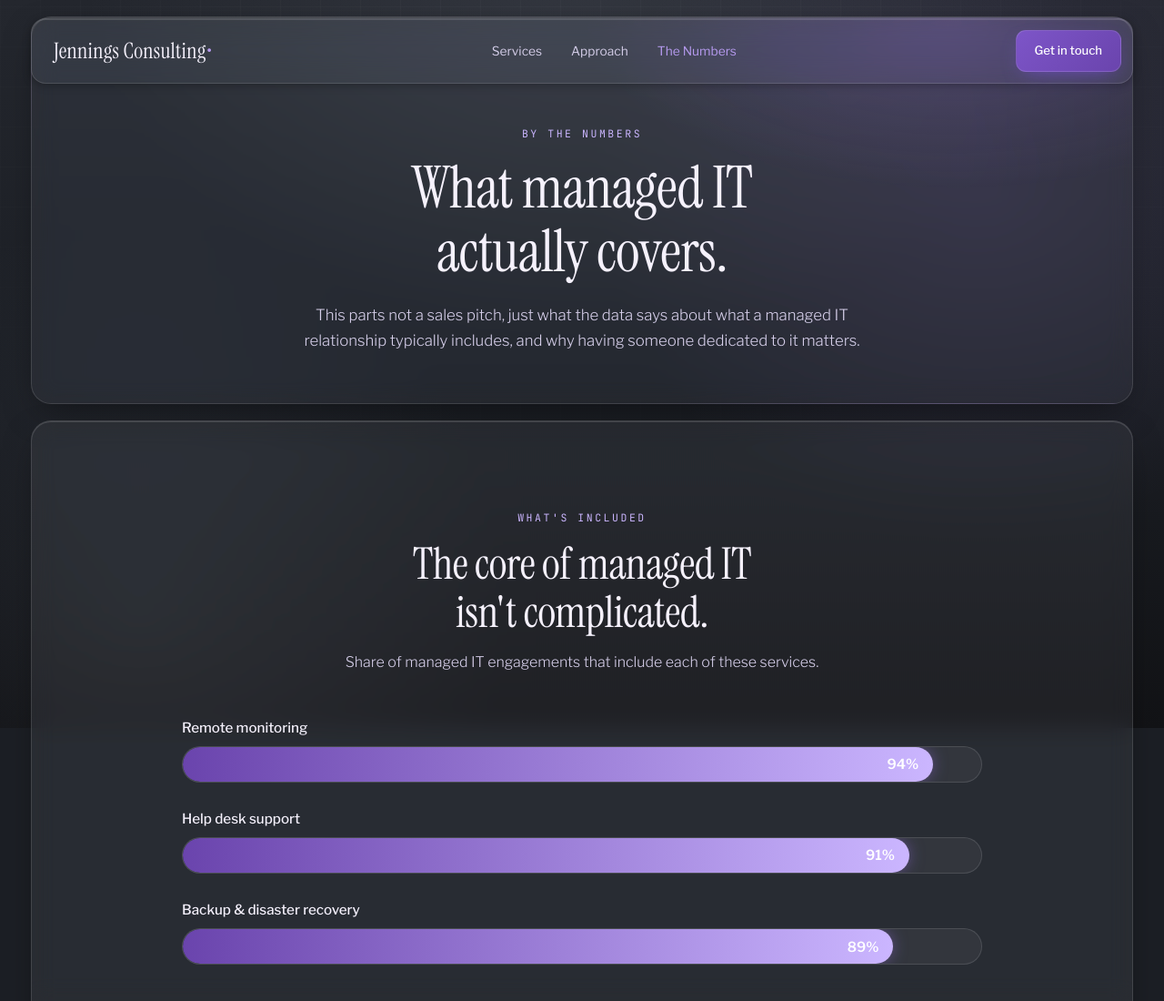
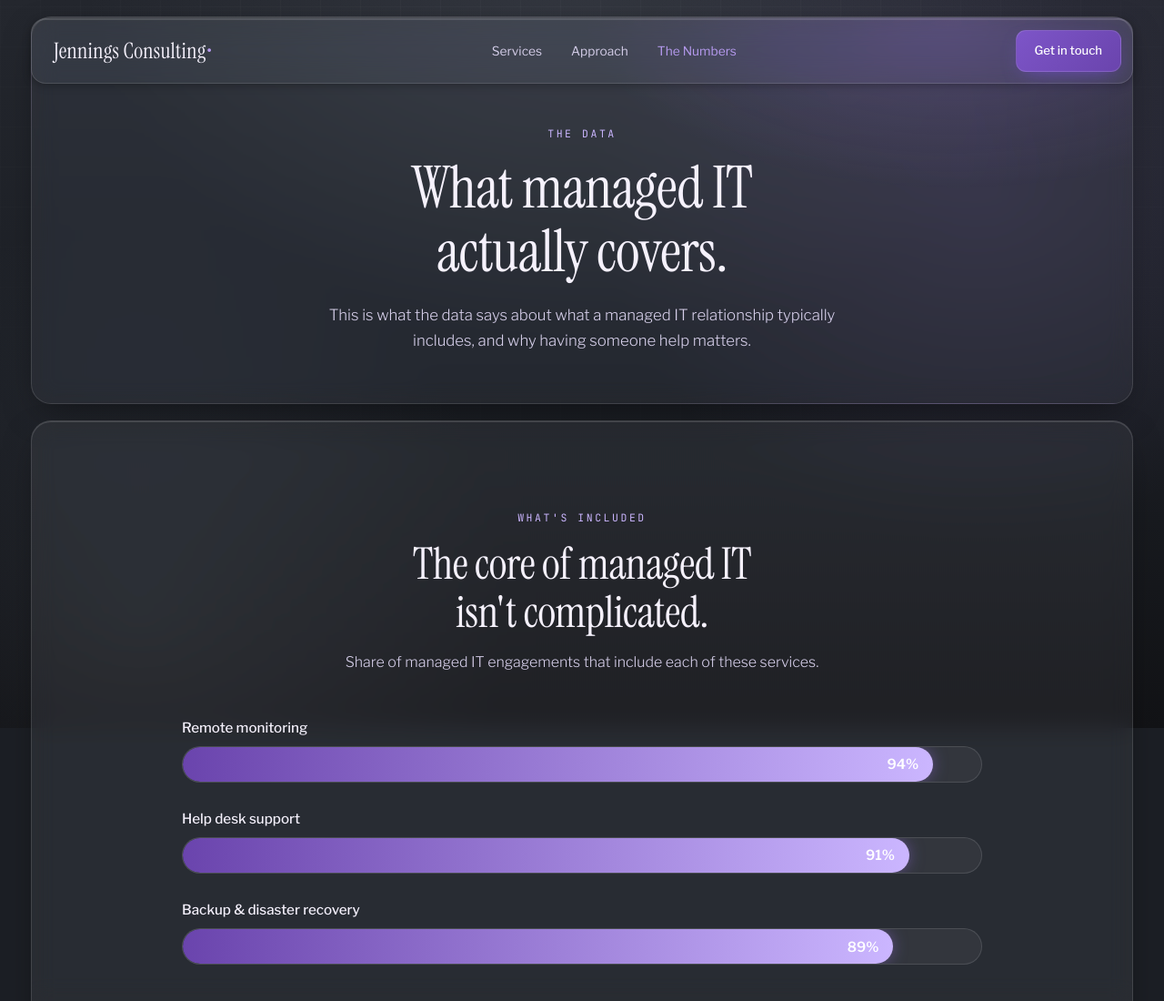
Before and after one commit to VantablackAdmin/JenningsConsulting, a plain HTML site: page stats.html in a window 1280 px wide. Shown: the top 1100 px of the page at 91% size. Drawn offline with nearby package versions, Linux system fonts and the light colour scheme.

Commit message:
Update stats.html

```diff
--- a/stats.html
+++ b/stats.html
@@ -32,9 +32,9 @@
 
   <header class="stats-hero">
     <div class="stats-hero-inner">
-      <p class="kicker reveal">By the numbers</p>
+      <p class="kicker reveal">The data</p>
       <h1 class="stats-title reveal">What managed IT<br />actually covers.</h1>
-      <p class="stats-sub reveal">This parts not a sales pitch, just what the data says about what a managed IT relationship typically includes, and why having someone dedicated to it matters.</p>
+      <p class="stats-sub reveal">This is what the data says about what a managed IT relationship typically includes, and why having someone help matters.</p>
     </div>
   </header>
 
```
